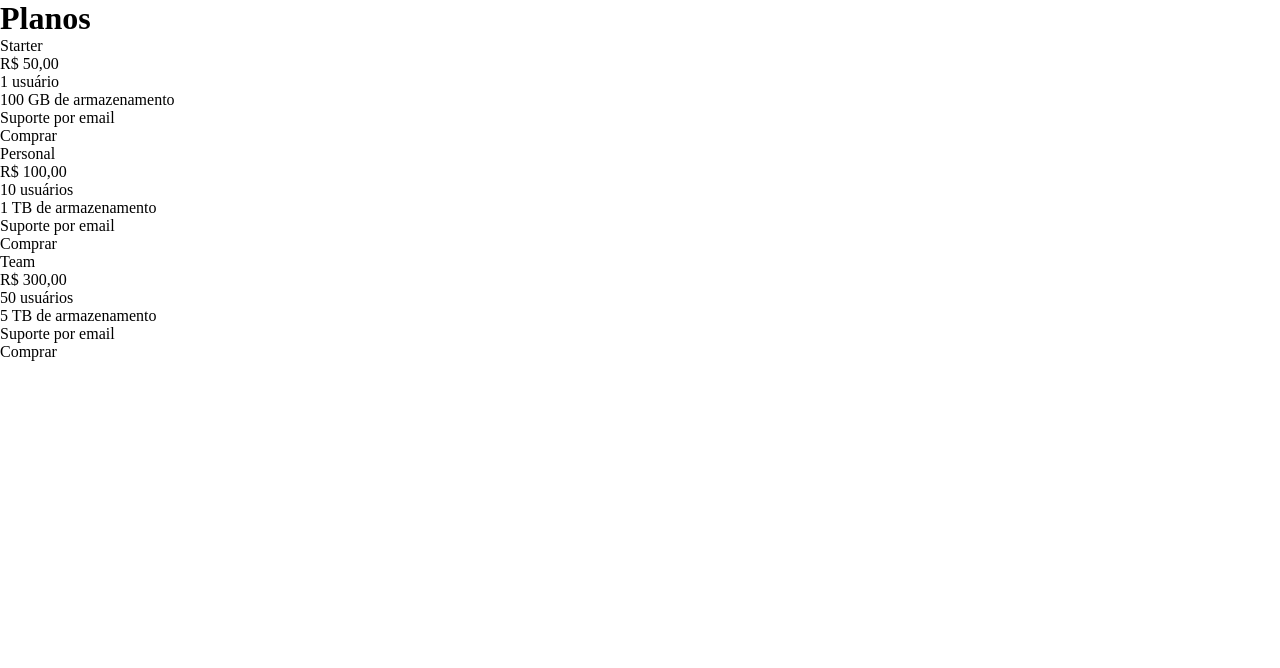
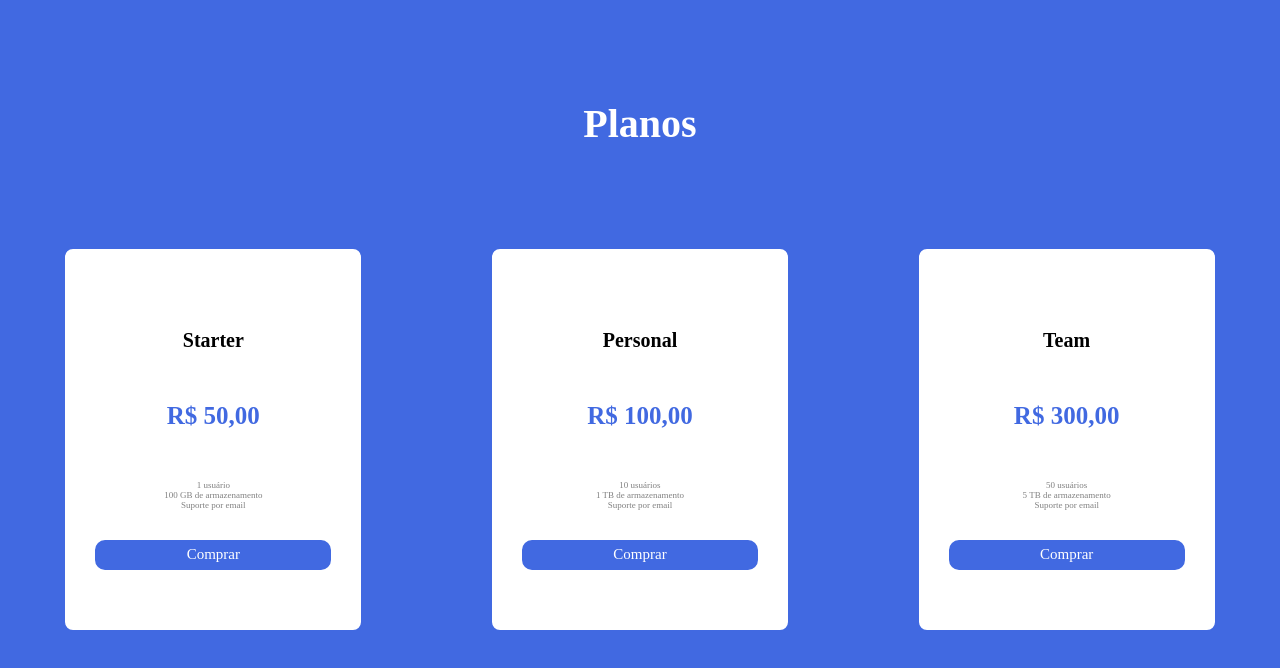
Before and after one commit to marceloAst/dw01-M32, a plain HTML site: page 2024-03-21/Tarefa.html/flex_box3.html in a window 1280 px wide. Drawn offline with Linux system fonts and the light colour scheme.

Commit message:
Update flex_box3.html

```diff
--- a/2024-03-21/Tarefa.html/flex_box3.html
+++ b/2024-03-21/Tarefa.html/flex_box3.html
@@ -11,7 +11,70 @@
             margin: 0;
             padding: 0;
             box-sizing: border-box;
+            overflow: hidden;
         }
+
+        body{
+            background-color: royalblue;
+        }
+
+        h1{
+            text-align: center;
+            color: white;
+            margin-top: 100px;
+            font-size: 40px;
+        }
+
+        .container{
+            display: flex;
+            justify-content: space-around;
+        }
+
+        .card{
+            border: 2px solid royalblue;
+            border-radius: 10px;
+            background-color: white;
+            margin-top: 100px;
+            margin-bottom: 100px;
+            width: 300px;
+            padding-top: 30px;
+            padding-bottom: 30px;
+        }
+
+        .plano-nome{
+            color: black;
+            margin: 50px;
+            text-align: center;
+            font-size: 20px;
+        }
+
+        .plano-valor{
+            color: royalblue;
+            margin: 50px;
+            text-align: center;
+            font-size: 25px;
+        }
+
+        li{
+            list-style: none;
+            text-align: center;
+            color: gray;
+            font-size: xx-small;
+        }
+
+        .plano-comprar{
+            border: 2px solid royalblue;
+            color: white;
+            background-color: royalblue;
+            text-align: center;
+            margin: 30px;
+            font-size: 15px;
+            border-radius: 10px;
+            height: 30px;
+            padding-top: 4px;
+        }
+
+
 
 
 
@@ -26,8 +89,8 @@
 
 
         <div class="card">
-            <div class="plano-nome">Starter</div>
-            <div class="plano-valor">R$ 50,00</div>
+            <div class="plano-nome"><strong>Starter</strong></div>
+            <div class="plano-valor"><strong>R$ 50,00</strong></div>
             <div class="plano-descricao">
                 <ul>
                     <li>1 usuário</li>
@@ -41,8 +104,8 @@
         </div>
         <div class="card">
 
-            <div class="plano-nome">Personal</div>
-            <div class="plano-valor">R$ 100,00</div>
+            <div class="plano-nome"><strong>Personal</strong></div>
+            <div class="plano-valor"><strong>R$ 100,00</strong></div>
             <div class="plano-descricao">
                 <ul>
                     <li>10 usuários</li>
@@ -55,8 +118,8 @@
             </div>
         </div>
         <div class="card">
-            <div class="plano-nome">Team</div>
-            <div class="plano-valor">R$ 300,00</div>
+            <div class="plano-nome"><strong>Team</strong></div>
+            <div class="plano-valor"><strong>R$ 300,00</strong></div>
             <div class="plano-descricao">
                 <ul>
                     <li>50 usuários</li>
```
